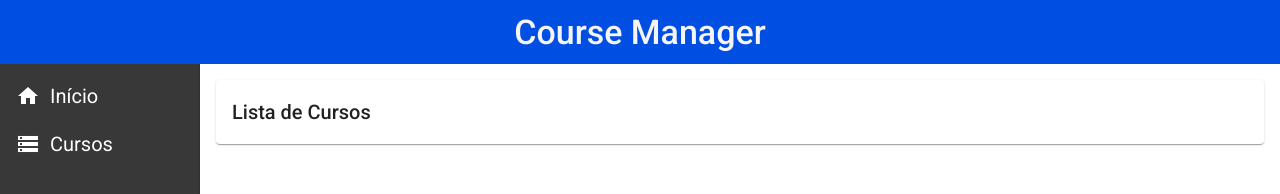
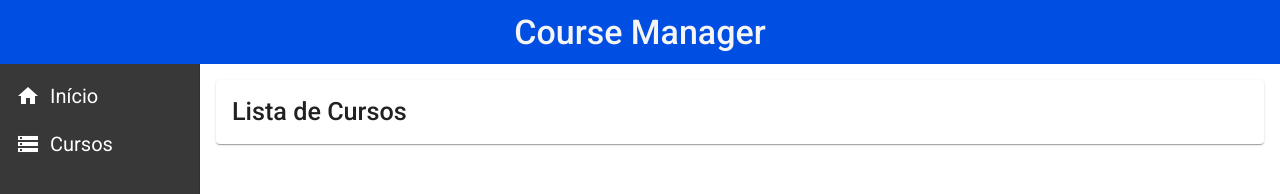
Before and after one commit to guilhermeribeir0/course-manager, an Angular app in the folder frontend/course-manager/: page /courses in a window 1280 px wide. Shown: the top 194 px of the page. Built offline with nearby package versions, Linux system fonts and the light colour scheme.

Commit message:
ajustado css do componente de lista

```diff
--- a/frontend/course-manager/src/app/course/components/course-list/course-list.component.css
+++ b/frontend/course-manager/src/app/course/components/course-list/course-list.component.css
@@ -1,7 +1,8 @@
-h2 {
-
+.container-list {
+    display: flex;
+    align-items: center;
 }
 
-.filter-by {
-    width: 200px;
+.container-list h2 {
+    font-size: 1.8em;
 }
--- a/frontend/course-manager/src/app/course/components/course-list/course-list.component.html
+++ b/frontend/course-manager/src/app/course/components/course-list/course-list.component.html
@@ -1,3 +1,3 @@
-<mat-card>
+<mat-card class="container-list">
     <h2>Lista de Cursos</h2>
 </mat-card>
```
